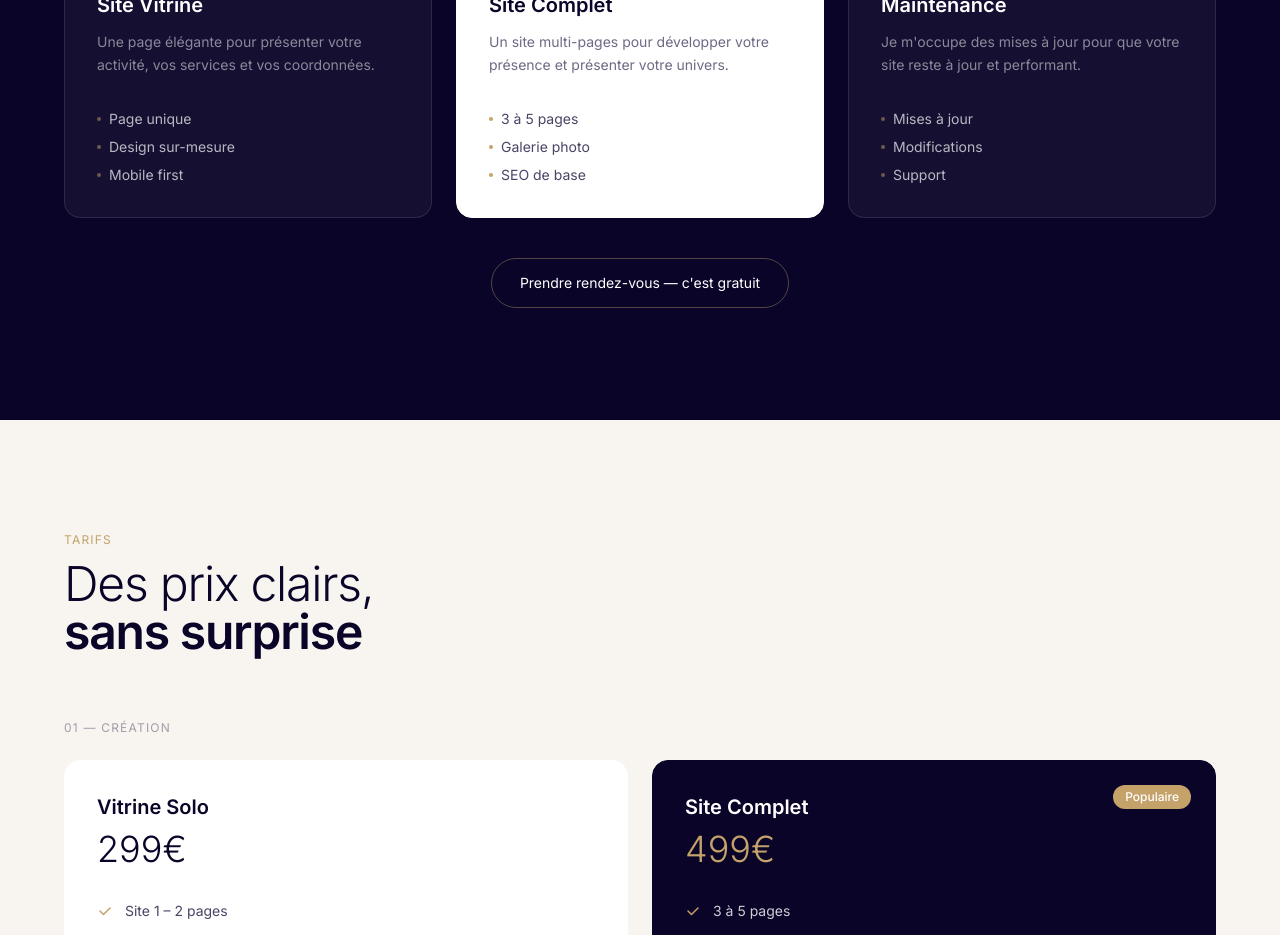
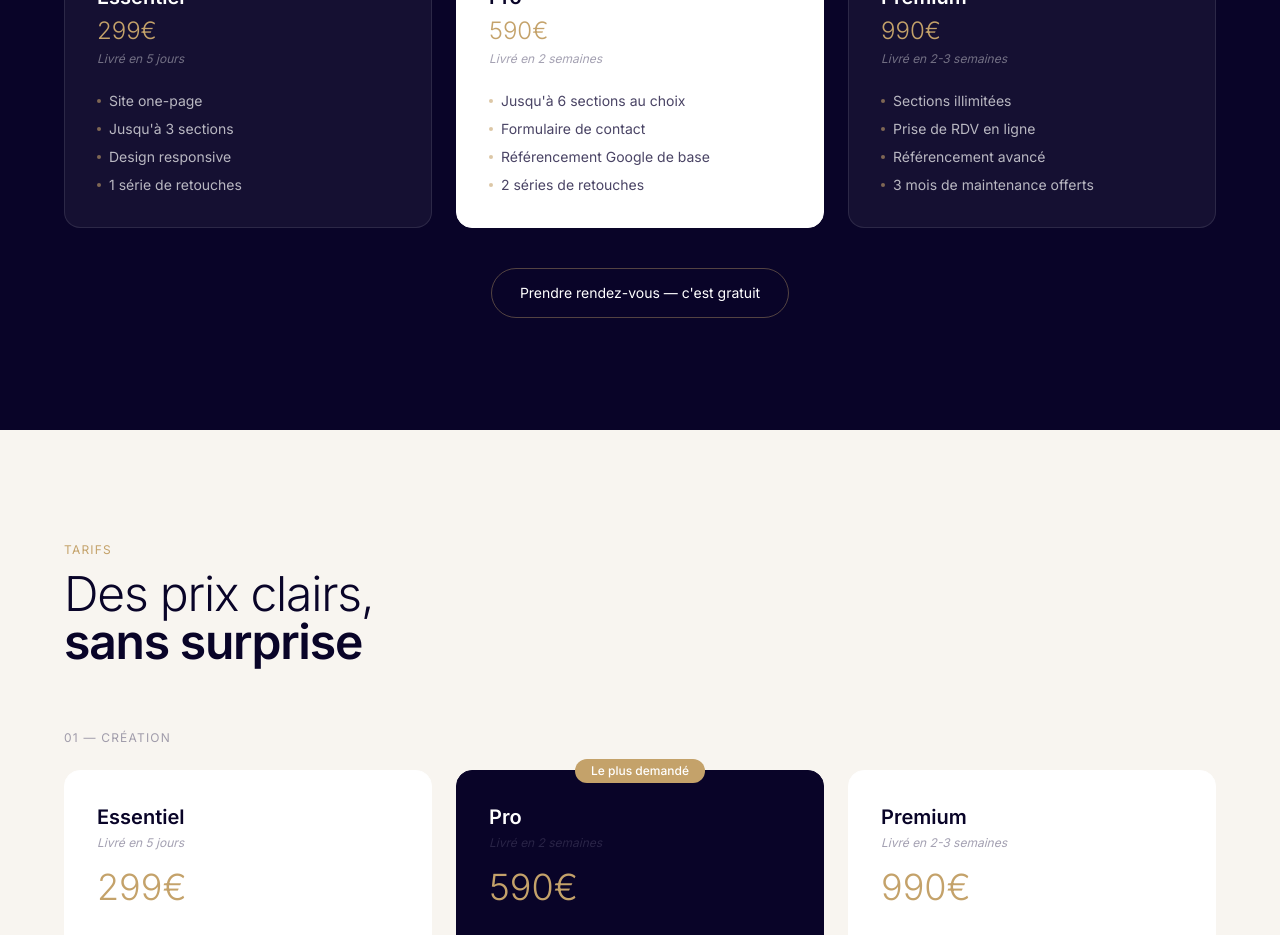
Before and after one commit to hamaurywalter/Walter-studio, a React (Vite) app: page / in a window 1280 px wide. Shown: the part 2240-3175 px from the top of the page. Built offline with nearby package versions, Linux system fonts and the light colour scheme.

Commit message:
Mise à jour tarifs : Essentiel 299€ / Pro 590€ / Premium 990€

```diff
--- a/src/App.jsx
+++ b/src/App.jsx
@@ -217,22 +217,29 @@ function Services() {
   const services = [
     {
       num: '01',
-      title: 'Site Vitrine',
-      desc: 'Une page élégante pour présenter votre activité, vos services et vos coordonnées.',
-      features: ['Page unique', 'Design sur-mesure', 'Mobile first'],
+      title: 'Essentiel',
+      price: '299€',
+      delay: 'Livré en 5 jours',
+      desc: 'L\'essentiel pour être visible en ligne rapidement.',
+      features: ['Site one-page', 'Jusqu\'à 3 sections', 'Design responsive', '1 série de retouches'],
     },
     {
       num: '02',
-      title: 'Site Complet',
-      desc: 'Un site multi-pages pour développer votre présence et présenter votre univers.',
-      features: ['3 à 5 pages', 'Galerie photo', 'SEO de base'],
+      title: 'Pro',
+      price: '590€',
+      delay: 'Livré en 2 semaines',
+      desc: 'La formule complète pour une présence professionnelle.',
+      features: ['Jusqu\'à 6 sections au choix', 'Formulaire de contact', 'Référencement Google de base', '2 séries de retouches'],
       highlight: true,
+      badge: 'Le plus demandé',
     },
     {
       num: '03',
-      title: 'Maintenance',
-      desc: "Je m'occupe des mises à jour pour que votre site reste à jour et performant.",
-      features: ['Mises à jour', 'Modifications', 'Support'],
+      title: 'Premium',
+      price: '990€',
+      delay: 'Livré en 2-3 semaines',
+      desc: 'La solution sur-mesure sans compromis.',
+      features: ['Sections illimitées', 'Prise de RDV en ligne', 'Référencement avancé', '3 mois de maintenance offerts'],
     },
   ]
 
@@ -251,23 +258,27 @@ function Services() {
           {services.map((s) => (
             <div
               key={s.num}
-              className={`p-8 rounded-2xl border transition-colors ${
+              className={`relative p-8 rounded-2xl border transition-colors ${
                 s.highlight
                   ? 'bg-white text-[#090428] border-white'
                   : 'bg-white/5 text-white border-white/10 hover:border-[#C4A26A]/30'
               }`}
             >
-              <p className={`text-xs tracking-widest font-medium mb-6 ${s.highlight ? 'text-[#C4A26A]' : 'text-[#C4A26A]/60'}`}>
+              {s.badge && (
+                <span className="absolute -top-3 left-1/2 -translate-x-1/2 text-xs bg-[#C4A26A] text-white px-4 py-1 rounded-full whitespace-nowrap font-medium">
+                  {s.badge}
+                </span>
+              )}
+              <p className={`text-xs tracking-widest font-medium mb-4 ${s.highlight ? 'text-[#C4A26A]' : 'text-[#C4A26A]/60'}`}>
                 {s.num}
               </p>
-              <h3 className="text-xl font-semibold mb-3">{s.title}</h3>
-              <p className={`text-sm leading-relaxed mb-8 ${s.highlight ? 'text-[#4A4465]/80' : 'text-white/50'}`}>
-                {s.desc}
-              </p>
+              <h3 className="text-xl font-semibold mb-1">{s.title}</h3>
+              <p className={`text-2xl font-light mb-1 ${s.highlight ? 'text-[#C4A26A]' : 'text-[#C4A26A]'}`}>{s.price}</p>
+              <p className={`text-xs italic mb-6 ${s.highlight ? 'text-[#4A4465]/50' : 'text-white/40'}`}>{s.delay}</p>
               <ul className="space-y-2">
                 {s.features.map((f) => (
                   <li key={f} className="flex items-center gap-2 text-sm">
-                    <span className={`w-1 h-1 rounded-full ${s.highlight ? 'bg-[#C4A26A]' : 'bg-[#C4A26A]/50'}`} />
+                    <span className="w-1 h-1 rounded-full bg-[#C4A26A]/60" />
                     <span className={s.highlight ? 'text-[#4A4465]' : 'text-white/70'}>{f}</span>
                   </li>
                 ))}
@@ -293,25 +304,39 @@ function Services() {
 function Tarifs() {
   const creation = [
     {
-      title: 'Vitrine Solo',
+      title: 'Essentiel',
       price: '299€',
+      delay: 'Livré en 5 jours',
       popular: false,
       features: [
-        'Site 1 – 2 pages',
-        'Design professionnel',
-        'Intégration prise de RDV',
-        'Optimisé mobile',
+        'Site one-page',
+        'Jusqu\'à 3 sections',
+        'Design responsive',
+        '1 série de retouches',
       ],
     },
     {
-      title: 'Site Complet',
-      price: '499€',
+      title: 'Pro',
+      price: '590€',
+      delay: 'Livré en 2 semaines',
       popular: true,
       features: [
-        '3 à 5 pages',
-        'Galerie photo',
+        'Jusqu\'à 6 sections au choix',
         'Formulaire de contact',
-        'Optimisation SEO de base',
+        'Référencement Google de base',
+        '2 séries de retouches',
+      ],
+    },
+    {
+      title: 'Premium',
+      price: '990€',
+      delay: 'Livré en 2-3 semaines',
+      popular: false,
+      features: [
+        'Sections illimitées',
+        'Prise de RDV en ligne',
+        'Référencement avancé',
+        '3 mois de maintenance offerts',
       ],
     },
   ]
@@ -341,7 +366,7 @@ function Tarifs() {
         </div>
 
         <p className="text-xs tracking-widest uppercase text-[#4A4465]/50 mb-6">01 — Création</p>
-        <div className="grid sm:grid-cols-2 gap-6 mb-6">
+        <div className="grid sm:grid-cols-3 gap-6 mb-6">
           {creation.map((p) => (
             <div
               key={p.title}
@@ -352,21 +377,22 @@ function Tarifs() {
               }`}
             >
               {p.popular && (
-                <span className="absolute top-6 right-6 text-xs bg-[#C4A26A] text-white px-3 py-1 rounded-full font-medium">
-                  Populaire
+                <span className="absolute -top-3 left-1/2 -translate-x-1/2 text-xs bg-[#C4A26A] text-white px-4 py-1 rounded-full whitespace-nowrap font-medium">
+                  Le plus demandé
                 </span>
               )}
-              <h3 className={`text-xl font-semibold mb-2 ${!p.popular && 'text-[#090428]'}`}>
+              <h3 className={`text-xl font-semibold mb-1 ${!p.popular && 'text-[#090428]'}`}>
                 {p.title}
               </h3>
-              <p className={`text-4xl font-light mb-8 ${p.popular ? 'text-[#C4A26A]' : 'text-[#090428]'}`}>
+              <p className="text-xs italic mb-4 text-[#4A4465]/50">{p.delay}</p>
+              <p className={`text-4xl font-light mb-8 ${p.popular ? 'text-[#C4A26A]' : 'text-[#C4A26A]'}`}>
                 {p.price}
               </p>
               <ul className="space-y-3">
                 {p.features.map((f) => (
                   <li key={f} className="flex items-start gap-3 text-sm">
                     <svg
-                      className={`w-4 h-4 mt-0.5 shrink-0 ${p.popular ? 'text-[#C4A26A]' : 'text-[#C4A26A]'}`}
+                      className="w-4 h-4 mt-0.5 shrink-0 text-[#C4A26A]"
                       viewBox="0 0 16 16" fill="none"
                     >
                       <path d="M3 8l3.5 3.5L13 5" stroke="currentColor" strokeWidth="1.5" strokeLinecap="round" strokeLinejoin="round"/>
@@ -382,7 +408,7 @@ function Tarifs() {
         <div className="bg-white rounded-xl px-6 py-4 text-sm text-[#4A4465]/70 mb-16 text-center border border-[#C4A26A]/20">
           <span className="text-[#C4A26A]">✦</span>{' '}
           Domaine personnalisé et mise en ligne{' '}
-          <strong className="text-[#090428]">offerts</strong> pour les deux offres
+          <strong className="text-[#090428]">offerts</strong> pour toutes les formules
         </div>
 
         <p className="text-xs tracking-widest uppercase text-[#4A4465]/50 mb-6">02 — Maintenance mensuelle</p>
@@ -551,17 +577,21 @@ function Methode() {
 
 /* ─── Simulateur de devis ────────────────────────────────────── */
 function Simulateur({ onDevis }) {
-  const [siteType, setSiteType] = useState('vitrine')
+  const [siteType, setSiteType] = useState('essentiel')
   const [maintenance, setMaintenance] = useState('essentiel')
   const [photo, setPhoto] = useState(false)
 
-  const sitePrice = siteType === 'vitrine' ? 299 : 499
+  const siteOptions = {
+    essentiel: { label: 'Essentiel', price: 299 },
+    pro:       { label: 'Pro',       price: 590 },
+    premium:   { label: 'Premium',   price: 990 },
+  }
+  const sitePrice = siteOptions[siteType].price
+  const siteLabel = siteOptions[siteType].label
   const maintPrice = maintenance === 'essentiel' ? 19 : 35
+  const maintLabel = maintenance === 'essentiel' ? 'Maintenance Essentielle' : 'Maintenance Sérénité'
   const photoPrice = photo ? 40 : 0
   const totalCreation = sitePrice + photoPrice
-
-  const siteLabel = siteType === 'vitrine' ? 'Site Vitrine' : 'Site Complet'
-  const maintLabel = maintenance === 'essentiel' ? 'Maintenance Essentielle' : 'Maintenance Sérénité'
 
   const handleDevis = () => {
     const recap = `${siteLabel} (${sitePrice}€)${photo ? ` + Séance photo (40€)` : ''} + ${maintLabel} (${maintPrice}€/mois)`
@@ -602,12 +632,15 @@ function Simulateur({ onDevis }) {
               <p className="text-xs font-semibold uppercase tracking-widest text-[#4A4465]/50 mb-3">
                 01 — Type de site
               </p>
-              <div className="flex gap-3">
-                <OptionBtn selected={siteType === 'vitrine'} onClick={() => setSiteType('vitrine')}>
-                  Site Vitrine — 299€
+              <div className="flex flex-col sm:flex-row gap-3">
+                <OptionBtn selected={siteType === 'essentiel'} onClick={() => setSiteType('essentiel')}>
+                  Essentiel — 299€
                 </OptionBtn>
-                <OptionBtn selected={siteType === 'complet'} onClick={() => setSiteType('complet')}>
-                  Site Complet — 499€
+                <OptionBtn selected={siteType === 'pro'} onClick={() => setSiteType('pro')}>
+                  Pro — 590€
+                </OptionBtn>
+                <OptionBtn selected={siteType === 'premium'} onClick={() => setSiteType('premium')}>
+                  Premium — 990€
                 </OptionBtn>
               </div>
             </div>
```
